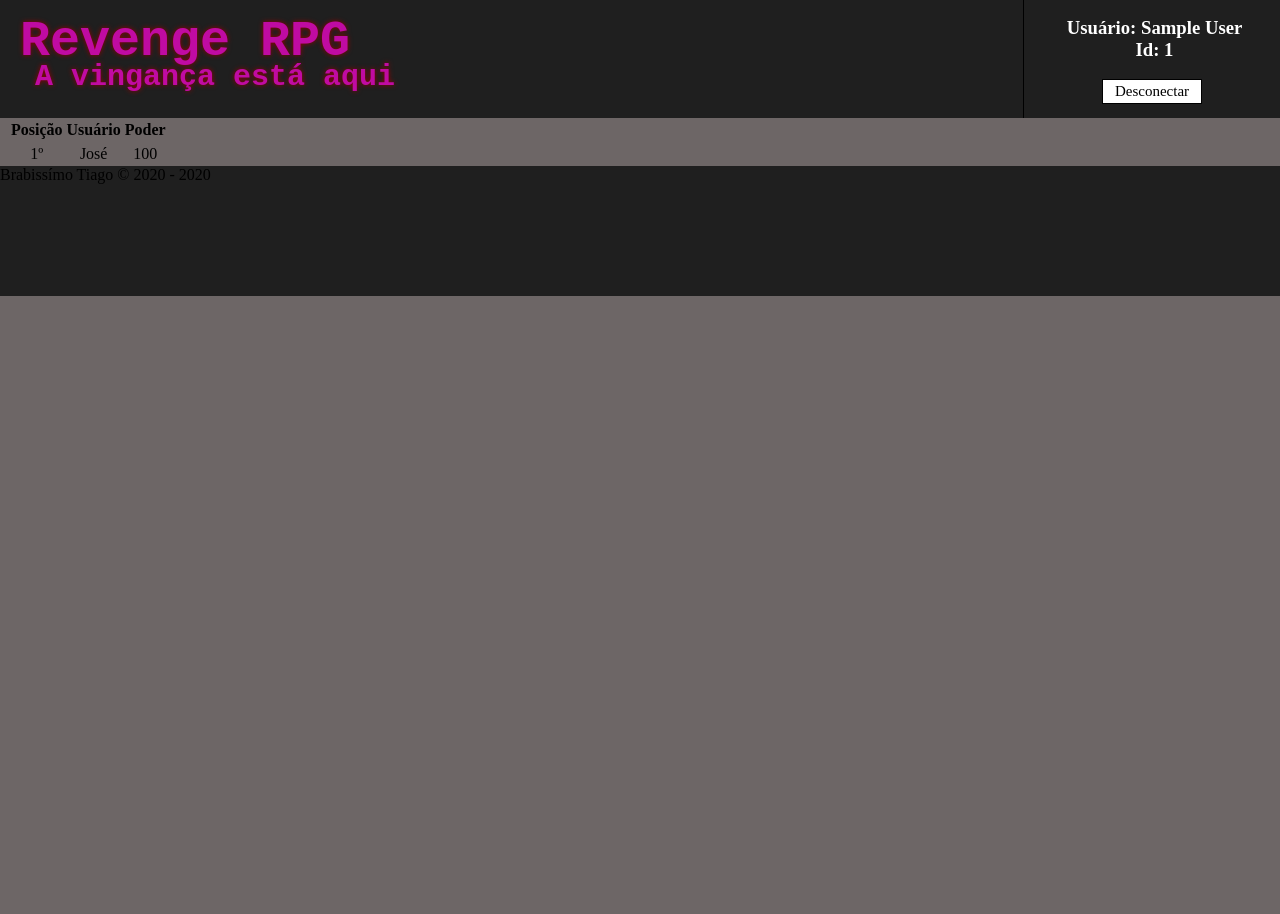
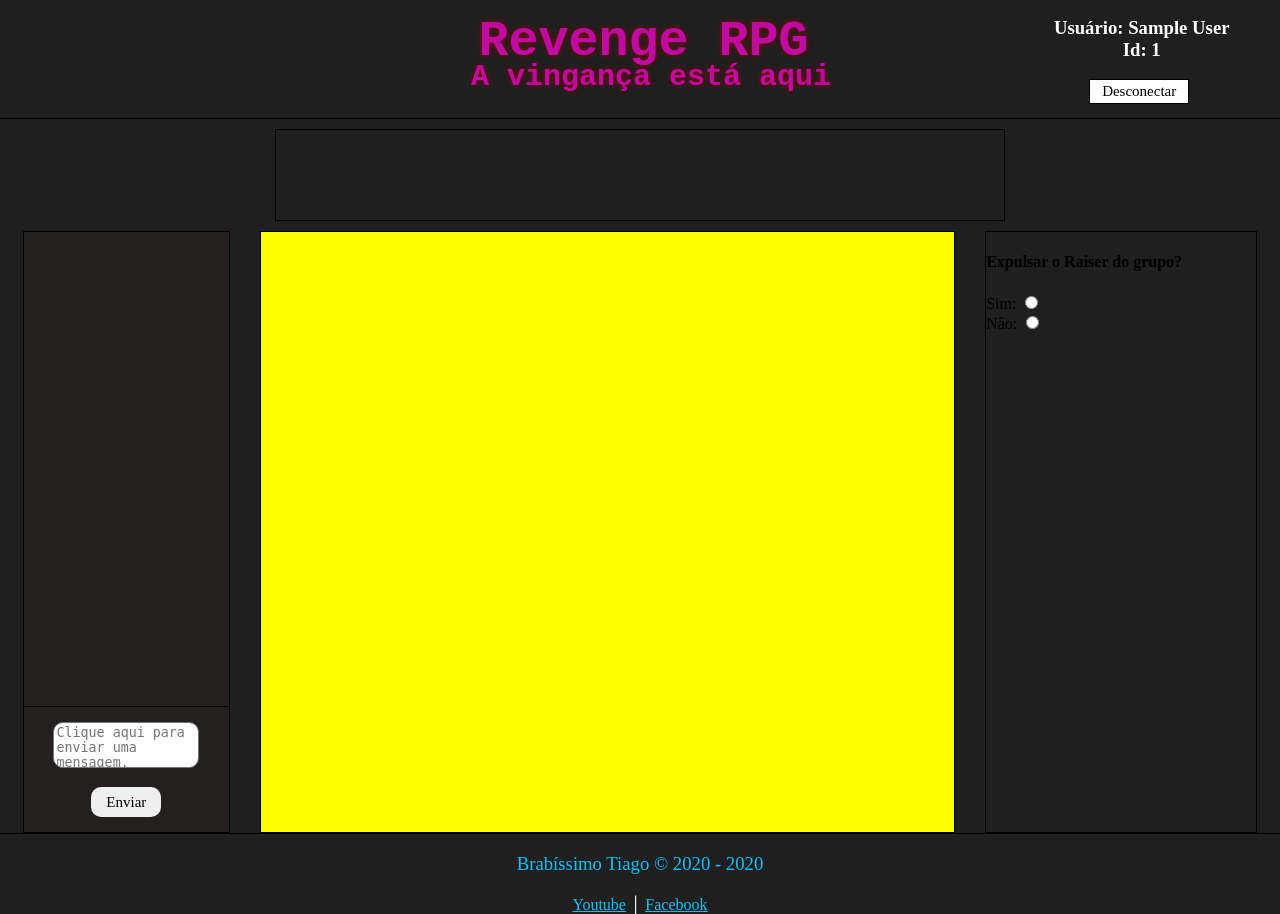
Before and after one commit to TiagoSansao/revengerpg, a PHP site: page /jogo.php in a window 1280 px wide. Before the commit the page ends 296 px from the top, so only its background shows below. Run offline with PHP 8.4, Linux system fonts and the light colour scheme; the visitor is signed in with stand-in values (Sample User, id 1); data that the repository does not hold is empty.

Commit message:
Update
Chat na sua primeira versão finalizado, ainda sem restrições;
Diversos bugs principalmente no registro foram corrigidos;
Agora este repositório do GitHub terá backup das colunas da database MySQL;

```diff
--- /dev/null
+++ b/ativos/chat.html
@@ -0,0 +1,59 @@
+<head>
+    <style>
+        .mensagem {
+            color: white;
+            position: relative;
+        }
+    </style>
+</head>
+
+<div id="enviarMensagem">
+    <form id="enviarMsg">
+        <textarea name="chat" rows="2" id="chat" maxlength="55" placeholder="Clique aqui para enviar uma mensagem. Comporte-se."></textarea> <br>
+        <input type="submit" value="Enviar" form="enviarMsg"/>
+    </form>
+</div>
+
+<script>
+    // Enviar mensagem
+    function enviarmsg(event) {
+        event.preventDefault();
+
+
+        var msg = document.querySelector("textarea[name='chat']").value
+        if (msg.length == 0) {
+            return
+        } else {
+            var xmlhttp = new XMLHttpRequest();
+            xmlhttp.onreadystatechange = function() {
+                if (xmlhttp.readyState == 4 && xmlhttp.status == 200) {
+                    recebermsg();
+                }
+            }
+        }
+        xmlhttp.open("get","jogo.php?m=" + msg, true);
+        xmlhttp.send();
+
+        document.querySelector("textarea[name='chat']").value = "";
+        document.querySelector("textarea[name='chat']").focus();
+    }
+
+    let form = document.querySelector('form#enviarMsg');
+    form.addEventListener('submit', enviarmsg);
+
+
+    // Receber mensagem
+
+    function recebermsg() {
+        var xmlhttp = new XMLHttpRequest();
+        xmlhttp.onreadystatechange = function() {
+            if (this.readyState == 4 && this.status == 200) {
+                document.getElementById('mensagens').innerHTML = this.responseText;
+            }
+        }
+        xmlhttp.open('get', 'ativos/chat.php', true);
+        xmlhttp.send();
+    }
+    recebermsg();
+    setInterval(recebermsg, 3000);
+</script>
--- /dev/null
+++ b/ativos/chat.php
@@ -0,0 +1,21 @@
+<?php
+
+try {
+    $conn = new PDO("mysql:host=localhost; dbname=braba", "root", "");
+    $sql = "select id, nome, mensagem from chat order by id desc limit 15";
+    $preparado = $conn->prepare($sql);
+    $preparado->execute();
+    $preparado->setFetchMode(PDO::FETCH_ASSOC);
+    $mensagens = $preparado->fetchAll();
+
+    foreach ($mensagens as $msg) {
+        echo "<span class='mensagem'> {$msg['nome']}:  {$msg['mensagem']} </span> <br>" ;
+        }
+
+
+} catch (PDOException $e) {
+    echo $e->getMessage();
+}
+$conn = null;
+
+?>
--- /dev/null
+++ b/ativos/votacao.html
@@ -0,0 +1,23 @@
+    <script>
+
+        function getVote(int) {
+            var xmlhttp = new XMLHttpRequest();
+            xmlhttp.onreadystatechange = function() {
+                if (this.readyState == 4 && this.status == 200) {
+                    document.getElementById('votacao').innerHTML = this.responseText;
+                }
+            }
+            xmlhttp.open("get", "ativos/votacao.php?voto=" + int ,true);
+            xmlhttp.send();
+        }
+    </script>
+
+    <section id="voto">
+        <h4> Expulsar o Raiser do grupo? </h4>
+        <article id="votacao">
+            <form>
+            Sim: <input type="radio" name="voto" value="0" onclick="getVote(this.value)"/> <br/>
+            Não: <input type="radio" name="voto" value="1" onclick="getVote(this.value)"/>
+            </form>
+        </article>
+    </section>
--- /dev/null
+++ b/ativos/votacao.txt
@@ -0,0 +1 @@
+9││4
--- a/css/jogo.css
+++ b/css/jogo.css
@@ -1,31 +1,50 @@
+/* Variáveis */
+html {
+    --bg-color: #1F1F1F;
+    --chat-color: rgb(37, 32, 32);
+}
+
 /* Body */
+
 body {
-    background-color: rgb(109, 102, 102);
+    background-color: var(--bg-color);
 }
 
 /* Header */
 header {
+    display: flex;
+    flex-flow: row;
     height: 130px;
     width: auto;
     margin: -20px -8px 0px -8px;
-    background-color: #1F1F1F;
+    background-color: var(--bg-color);
+    border-bottom: 1px black solid;
 }
-div#cabecalho {
+section#musica {
     float: left;
+    position: relative;
+    order: 1;
+    width: 20%;
+    height: 100%;
+}
+section#cabecalho {
     display: block;
+    text-align: center;
     position: relative;
+    order: 2;
     height: 100%;
-    width: 79%;
+    width: 59%;
+    border-bottom: 1px black solid;
 }
 
-div#cabecalho h1 {
+section#cabecalho h1 {
     margin: 25px 0px 0px 20px;
     color: rgb(192, 11, 162);
     font-family: 'Courier New', Courier, monospace;
     text-shadow: 0px 0px 5px rgb(151, 1, 1);
     font-size: 50px;
 }
-div#cabecalho h2 {
+section#cabecalho h2 {
     text-indent: 15px;
     margin: -10px 0px 0px 20px;
     color: rgb(192, 11, 162);
@@ -34,25 +53,26 @@ div#cabecalho h2 {
     font-size: 30px;
 }
 
-div#usuario {
+section#usuario {
+    order: 3;
     display: block;
     float: right;
     position: relative;
     width: 20%;
     height: 100%;
-    border-left: 1px black solid;
 
 }
-div#usuario h3 {
+section#usuario h3 {
     font-family: 'Times New Roman';
     color: white;
     text-align: center;
     padding: 10px 5px 0px 10px;
 }
-div#usuario form {
+section#usuario form {
     text-align: center;
 }
-div#usuario input#desconectar {
+section#usuario input#desconectar {
+
     width: 100px;
     height: 25px;
     color: black;
@@ -62,7 +82,7 @@ div#usuario input#desconectar {
     font-size: 15px;
     transition: 1s;
 }
-div#usuario input#desconectar:hover {
+section#usuario input#desconectar:hover {
     width: 100px;
     height: 25px;
     cursor: pointer;
@@ -73,16 +93,158 @@ div#usuario input#desconectar:hover {
     font-size: 15px;
 }
 
-/* Interface */
+/* Tela (interface e asides) */
+
+section#tela {
+    display: flex;
+}
+
+/* Propaganda top*/
+
+section#propagandatop {
+    margin: 10px auto 10px auto;
+    width: 728px;
+    height: 90px;
+    border: 1px solid black;
+}
+
+/*interface*/
+
 section#interface {
+    border: 1px solid black;
+    display: block;
+    height: 600px;
+    width: 61%;
+    margin-left: 30px;
+    margin-right: 30px;
+    background-color: yellow;
+
+}
+
+/* Chat */
+
+aside#chat {
+    display: flex;
+    flex-flow: column;
+    margin-left: 15px;
+    height: 600px;
+    width: 18%;
+    background-color: var(--chat-color);
+    float: left;
+    border: 1px solid black;
+}
+
+article#mensagens {
+    flex-basis: 80%;
+    max-height: 80%;
+    display: flex;
+    overflow: hidden;
+    word-wrap: break-word;
+    flex-grow: 0;
+    flex-flow: column-reverse;
+    padding: 15px;
+    height: auto;
+}
+
+
+div#enviarMensagem {
+    border-top: 1px solid black;
+    flex-basis: 20%;
+    flex-grow: 0;
+}
+
+div#enviarMensagem form {
+    padding: 15px;
+    display: block;
+    text-align: center;
+}
+
+div#enviarMensagem textarea[name="chat"] {
+    text-align: left;
+    resize: none;
+    width: 80%;
+    height: 40px;
+    border: 0px 0px 1px black;
+    border-radius: 10px;
+    transition: 1s;
+    overflow: hidden;
+}
+
+
+div#enviarMensagem textarea[name="chat"]:focus {
+    text-align: left;
+    resize: none;
+    width: 80%;
+    background-color: black;
+    color: white;
+    border: 0px 0px 1px rgb(139, 7, 117);
+    border-radius: 10px;
+}
+
+div#enviarMensagem input[type="submit"] {
+    width: 40%;
+    height: 30px;
+    border: 1px black;
+    border-radius: 10px;
+    font-family: 'Times New Roman';
+    font-size: 15px;
+    margin-top: 15px;
+    transition: 1s;
+}
+div#enviarMensagem input[type="submit"]:hover {
+    width: 40%;
+    height: 30px;
+    border: 1px black;
+    border-radius: 10px;
+    cursor: pointer;
+    font-family: 'Times New Roman';
+    font-size: 15px;
+    color: white;
+    background-color: black;
+    margin-top: 15px;
+}
+
+
+/* Propaganda aside */
+
+aside#propaganda {
+    display: block;
+    margin-right: 15px;
+    height: 600px;
+    width: 300px;
+    float: right;
+    border: 1px solid black;
+}
+aside#rank table#ranking {
+    width: 100%;
+}
+aside#rank p {
     text-align: center;
 }
 
 /* Footer */
 footer {
+    border-top: 1px black solid;
     float: bottom;
-    height: 130px;
+    height: 60px;
     width: auto;
     margin: 0px -8px 0px -8px;
     background-color: #1F1F1F;
+    display: block;
 }
+footer h3 {
+    font-family: 'Times New Roman';
+    font-weight: normal;
+    color: rgb(0, 195, 255);
+    text-align: center;
+}
+footer h4 {
+    color: white;
+    text-align: center;
+}
+footer a {
+    font-family: 'Times New Roman';
+    text-decoration: underline;
+    font-weight: normal;
+    color: rgb(0, 195, 255);
+}
--- a/css/registrologin.css
+++ b/css/registrologin.css
@@ -122,6 +122,7 @@ form#registro button#registroButton:hover, form#voltarLogin button#voltarLoginBu
     color: red;
 }
 
+
 /* Footer */
 
 footer#rodape {
--- a/jogo.php
+++ b/jogo.php
@@ -3,14 +3,39 @@
 session_start();
 if (!isset($_SESSION['nome'])) {
     header("location:login.php");
+    die();
 }
 
-$conn = new PDO("mysql:host=localhost; dbname=braba", "root", "");
-$sql = "select ";
-$preparado = $conn->prepare($sql);
-$preparado->setFetchMode(PDO::FETCH_ASSOC);
+if (isset($_REQUEST["m"])) {
+    $msg = htmlspecialchars($_REQUEST["m"]);
+    $nome = htmlspecialchars($_SESSION["nome"]);
+
+    try {
+
+        $conn = new PDO("mysql:host=localhost; dbname=braba", "root", "");
+        $sql = "insert into chat values (default, :nome, :mensagem)";
+        $preparado = $conn->prepare($sql);
+        $preparado->bindParam(":nome", $nome);
+        $preparado->bindParam(":mensagem", $msg);
+        $preparado->execute();
+
+    } catch (PDOException $e) {
+        echo $e->getMessage();
+    }
+    $conn = null;
+}
+
+    if (isset($_POST['desconectar'])) {
+        $_SESSION = array();
+        session_destroy();
+        header('location:login.php');
+        die();
+    }
+
 
 ?>
+
+
 
 <!DOCTYPE html>
 <html lang="pt-BR">
@@ -19,14 +44,20 @@ $preparado->setFetchMode(PDO::FETCH_ASSOC);
     <meta name="viewport" content="width=device-width, initial-scale=1.0">
     <title>Revenge RPG-Jogo</title>
     <link rel="stylesheet" type="text/css" href="css/jogo.css"/>
+    <link rel="shortcut icon" type="image/x-icon" href="ativos/favicon.ico"/>
 </head>
 <body>
     <header>
-        <div id="cabecalho">
+        <section id="musica">
+            <audio>
+
+            </audio>
+        </section>
+        <section id="cabecalho">
             <h1>Revenge RPG</h1>
             <h2>A vingança está aqui </h2>
-        </div>
-        <div id="usuario">
+        </section>
+        <section id="usuario">
             <h3> <?php
             echo "Usuário: {$_SESSION['nome']}<br>";
             echo "Id: {$_SESSION['id']}";
@@ -34,33 +65,36 @@ $preparado->setFetchMode(PDO::FETCH_ASSOC);
             <form method="post" action="<?php echo htmlspecialchars($_SERVER['PHP_SELF'])?>">
                 <input type="submit" value="Desconectar" name="desconectar" id="desconectar">
             </form>
-        </div>
+        </section>
     </header>
-    <section id="interface">
-        <table>
-            <tr>
-                <th> Posição </th>
-                <th> Usuário </th>
-                <th> Poder </th>
-            <tr>
-            <tr>
-                <td> 1º </td>
-                <td> José </td>
-                <td> 100 </td>
-            </tr>
-        </table>
+
+    <section id="propagandatop">
+
     </section>
+    <section id="tela">
+        <aside id="chat">
+            <article id="mensagens">
+
+            </article>
+                <?php require 'ativos/chat.html' ?>
+            </aside>
+
+        <section id="interface">
+            <div class="cartas">
+
+            </div>
+        </section>
+
+        <aside id="propaganda">
+            <?php require 'ativos/votacao.html' ?>
+        </aside>
+
+    </section>
+
     <footer>
-        Brabissímo Tiago &copy; 2020 - <?php echo date("Y"); ?> <br/>
+        <h3>Brabíssimo Tiago &copy; 2020 - <?php echo date("Y"); ?> <br/> </h3>
+        <h4><a href="http://www.youtube.com/c/SpiderAura" target="_blank">Youtube</a> │ <a href="http://www.facebook.com" target="_blank">Facebook</a> </h4>
     </footer>
-    <?php
 
-    if (isset($_POST['desconectar'])) {
-        $_SESSION = array();
-        session_destroy();
-        header('location:login.php');
-    }
-
-    ?>
 </body>
 </html>
```
Also changed, not shown: MySql DUMP/Dump20200905.sql (added, +91 -0 lines), ativos/rank.php (added, +16 -0 lines), ativos/votacao.php (added, +36 -0 lines), login.php (+7 -5 lines), registro.php (+39 -18 lines), ativos/favicon.ico (added), ativos/verificacookies.php (renamed from verificacookies.php), imagens/mapa.png (added), scripts/loginregistro.js (renamed from scripts/interatividade.js).
